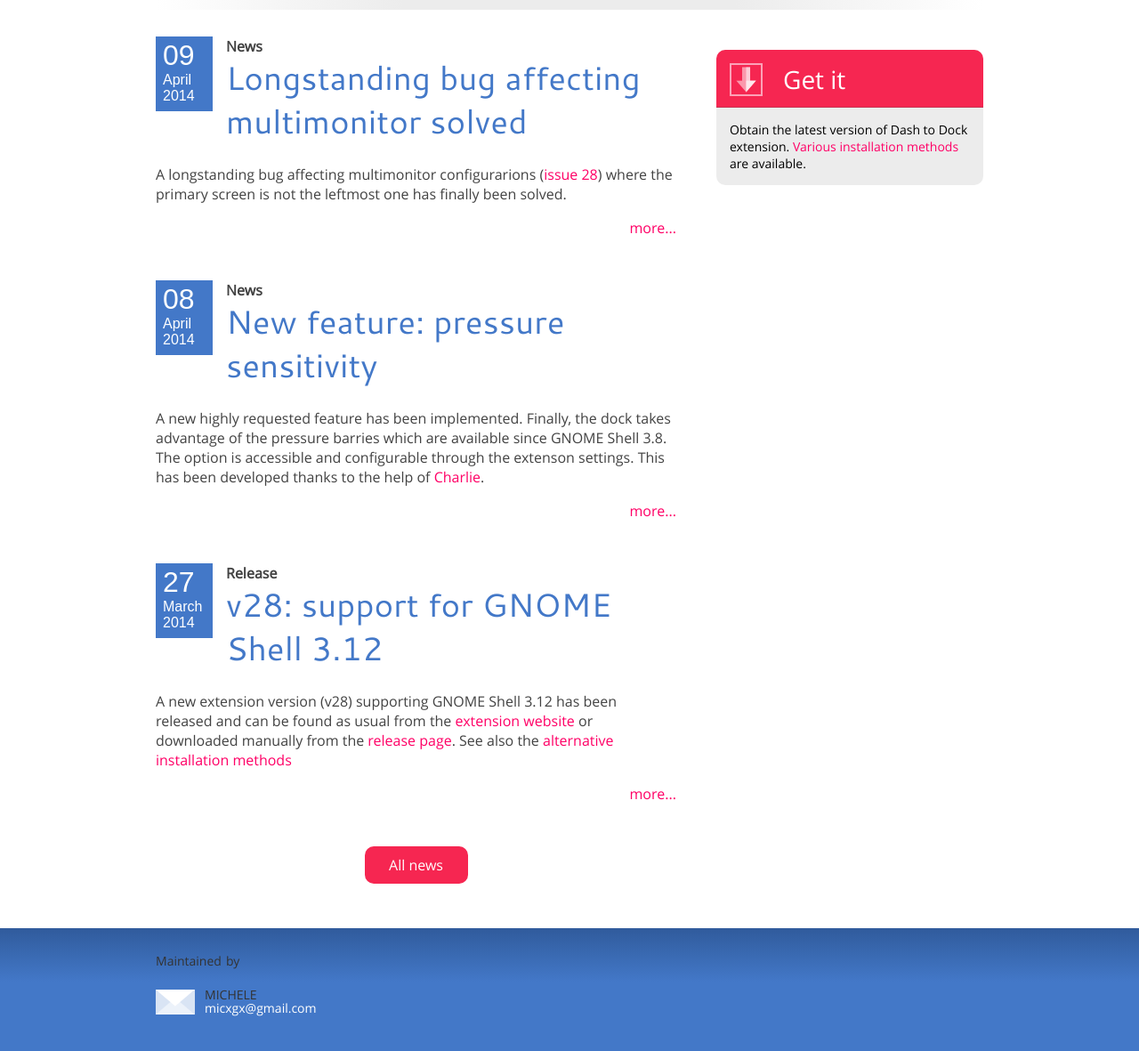
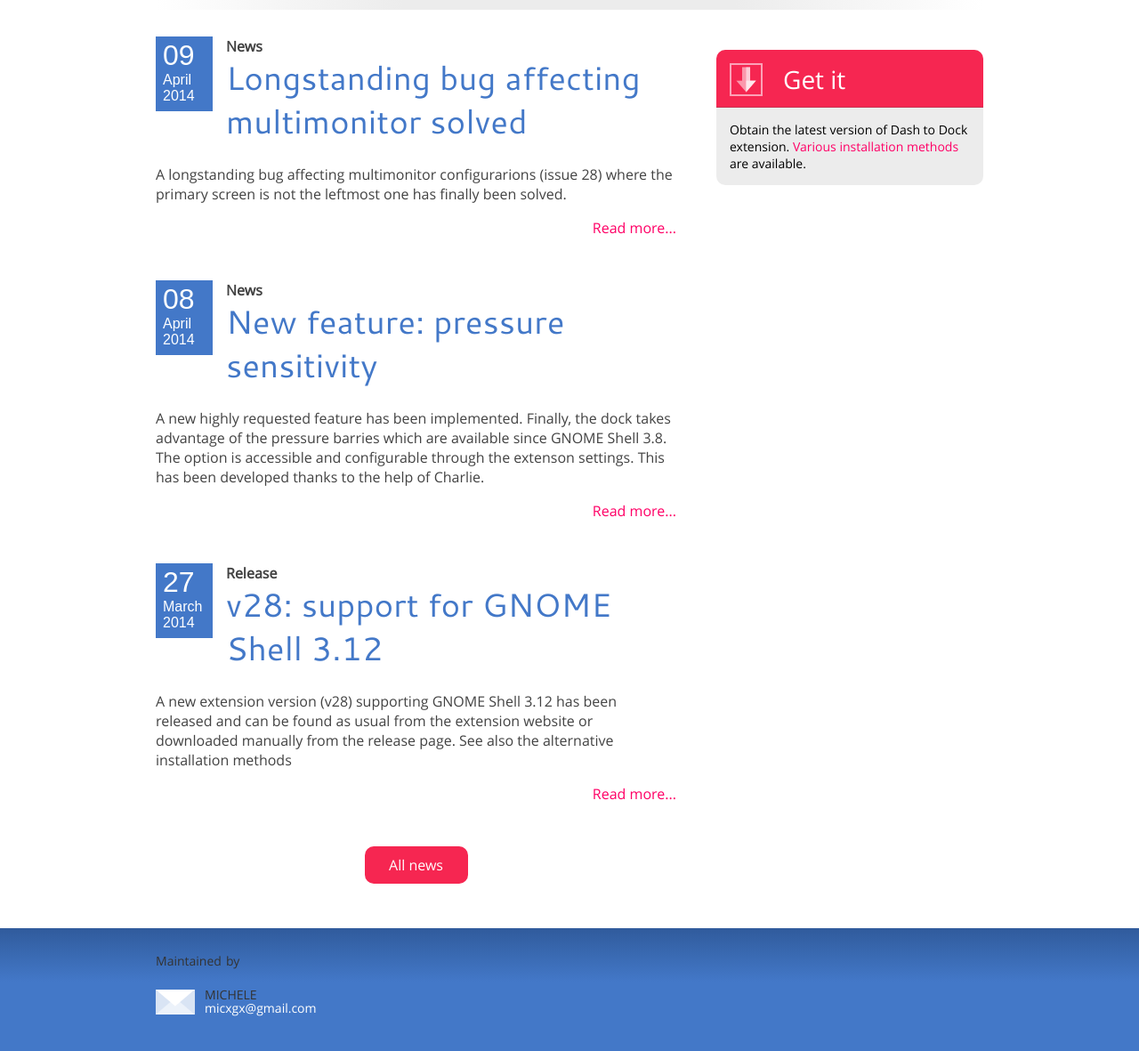
Before and after one commit to micheleg/dash-to-dock, a Jekyll site: the page built from index.md, in a window 1280 px wide and 1400 px high, scrolled down 1059 px, cut to the strip 207-1388 px from the top of the window. Shown: the whole strip at 89% size. Built offline with Jekyll 4.4.1, drawn with Linux system fonts in a browser that asks for light colours; Markdown is read by kramdown in place of the engine named in the settings; comment, search, counter and statistics services are not loaded.

Commit message:
Strip html from post excerpt, removing links.

```diff
--- a/_includes/post_excerpt.html
+++ b/_includes/post_excerpt.html
@@ -2,7 +2,6 @@
 <p class="post-category">{{ post.category }}</p>
 <h2 class="post-title"><a href="{{ relative }}{{ post.url }}">{{ post.title }}</a></h2>
 <div class="post-content">
-{% capture hrefrel %}{{ 'href="' | append:relative | append:'/' }}{% endcapture %}
-{{ post.excerpt | replace: 'href="/',hrefrel }}
-<p class="post-more"><a href="{{ relative }}{{ post.url }}">more...</a></p>
+<p>{{ post.excerpt | strip_html }}</p>
+<p class="post-more"><a href="{{ relative }}{{ post.url }}">Read more...</a></p>
 </div>
```
